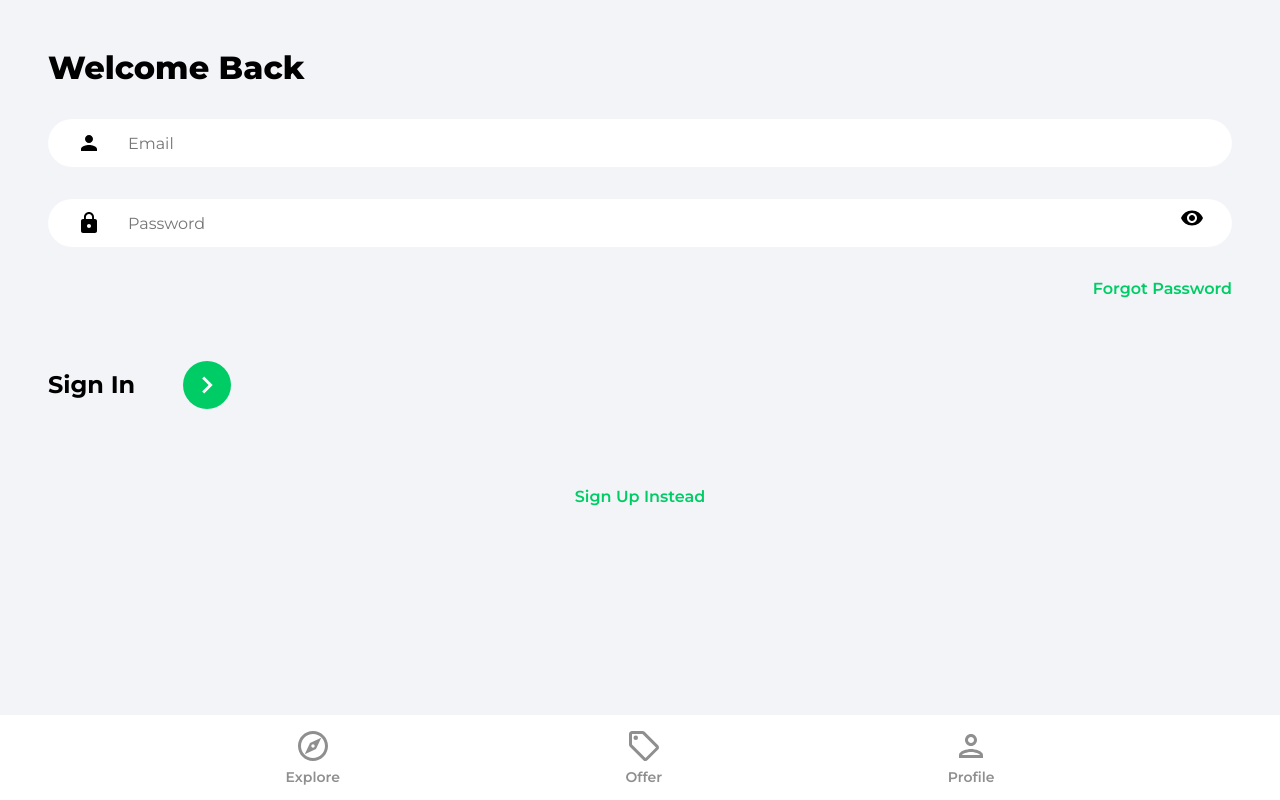
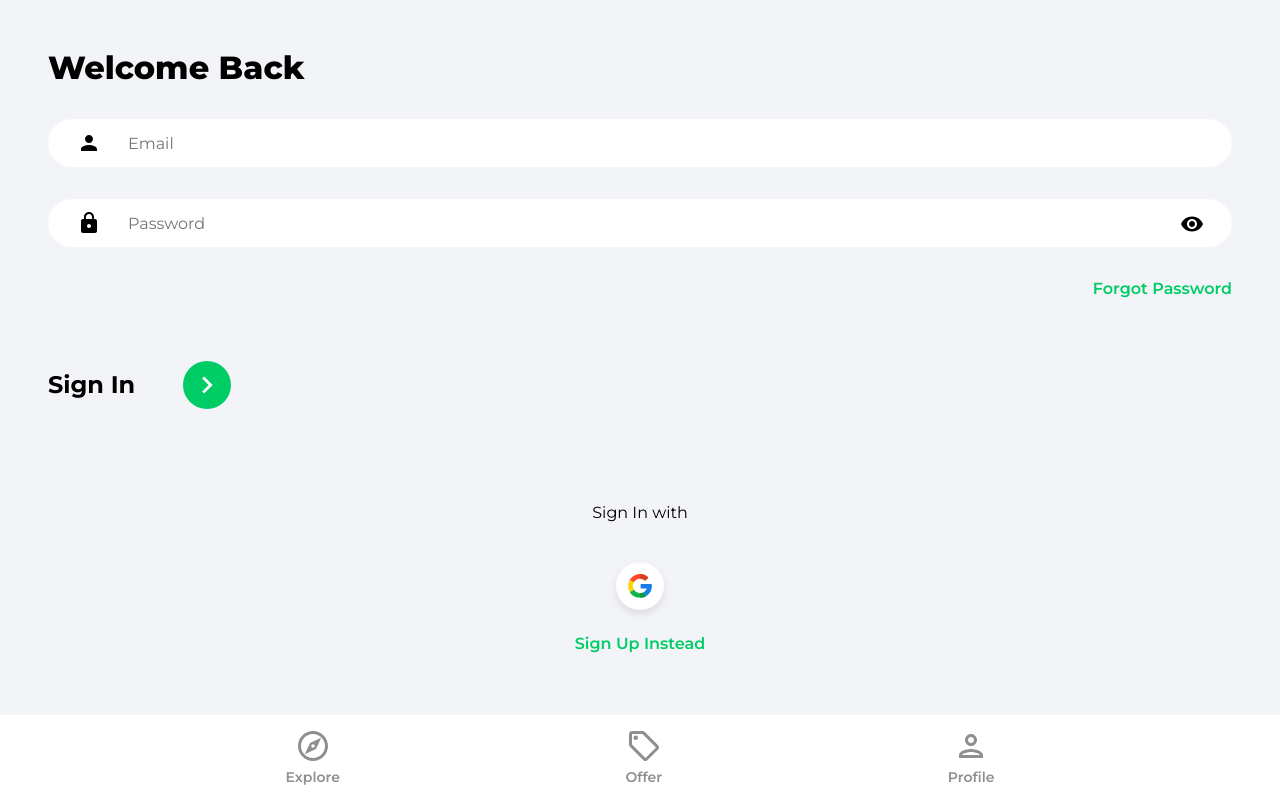
Before and after one commit to abhi692/House-Marketplace, a React (Create React App) app: page /sign-in in a window 1280 px wide. Built offline with nearby package versions, Linux system fonts and the light colour scheme.

Commit message:
OAuth done

```diff
--- /dev/null
+++ b/src/components/OAuth.jsx
@@ -0,0 +1,48 @@
+import { Link, useLocation, useNavigate } from "react-router-dom";
+import { getAuth, signInWithPopup, GoogleAuthProvider } from "firebase/auth";
+import { doc, setDoc, getDoc, serverTimestamp } from "firebase/firestore";
+import { db } from "../firebase.config";
+import { toast } from "react-toastify";
+import googleIcon from "../assets/svg/googleIcon.svg";
+
+function OAuth() {
+    const navigate= useNavigate()
+    const location= useLocation()
+
+    const onGoogleClick = async () => {
+        try {
+            const auth = getAuth()
+            const provider = new GoogleAuthProvider()
+            const result = await signInWithPopup(auth,provider)
+            const user = result.user
+
+            const docRef = doc(db,"users",user.uid)
+            const docSnap = await getDoc(docRef)
+
+            if(!docSnap.exists()){
+                await setDoc(doc(db,"users",user.uid), {
+                    name: user.displayName,
+                    email: user.email,
+                    timestamp: serverTimestamp()
+                })
+            }
+            navigate("/")
+        }
+        catch{
+            toast.error("Couldn't authorize with Google")
+        }
+    }
+
+  return (
+    <div className="socialLogin">
+      <p>
+        Sign {location.pathname=== "/sign-up" ? "Up" : "In"} with
+      </p>
+      <button className="socialIconDiv" onClick={onGoogleClick}>
+        <img className="socialIconImg" src={googleIcon} alt="google"/>
+      </button>
+    </div>
+  )
+}
+
+export default OAuth;
--- a/src/index.css
+++ b/src/index.css
@@ -289,11 +289,11 @@
 }
 
 .registerLink {
-  margin-top: 4rem;
+  margin-top: rem;
   color: #00cc66;
   font-weight: 600;
   text-align: center;
-  margin-bottom: 3rem;
+  margin-bottom: 7rem;
 }
 
 @media (min-width: 1217px) {
--- a/src/pages/SignIn.jsx
+++ b/src/pages/SignIn.jsx
@@ -4,6 +4,7 @@
 import visibilityIcon from "../assets/svg/visibilityIcon.svg";
 import {getAuth, signInWithEmailAndPassword} from "firebase/auth";
 import { toast } from "react-toastify";
+import OAuth from "../components/OAuth";
 
 function SignIn() {
   const [showPassword,setShowPassword] = useState(false)
@@ -61,7 +62,9 @@
               <img src={visibilityIcon}
                 alt="show password"
                 className="showPassword"
-                onClick={() =>setShowPassword((prevState)=>!prevState)}/>
+                onClick={() =>setShowPassword((prevState)=>!prevState)}
+                />
+            </div>
                 <Link to="/forgot-password" className="forgotPasswordLink">
                   Forgot Password
                 </Link>
@@ -73,9 +76,8 @@
                     <ArrowRightIcon fill="#ffffff" width="34px" height="34px"/>
                   </button>
                 </div>
-            </div>
           </form>
-          {/* {Google OAuth} */}
+          <OAuth/>
           <Link to="/sign-up" className="registerLink">
             Sign Up Instead
           </Link>
--- a/src/pages/SignUp.jsx
+++ b/src/pages/SignUp.jsx
@@ -6,6 +6,7 @@
 import visibilityIcon from "../assets/svg/visibilityIcon.svg";
 import { setDoc, doc, serverTimestamp } from "firebase/firestore";
 import { toast } from "react-toastify";
+import OAuth from "../components/OAuth";
 
 function SignUp() {
   const [showPassword,setShowPassword] = useState(false)
@@ -78,6 +79,7 @@
                 alt="show password"
                 className="showPassword"
                 onClick={() =>setShowPassword((prevState)=>!prevState)}/>
+            </div>
                 <Link to="/forgot-password" className="forgotPasswordLink">
                   Forgot Password
                 </Link>
@@ -89,9 +91,9 @@
                     <ArrowRightIcon fill="#ffffff" width="34px" height="34px"/>
                   </button>
                 </div>
-            </div>
           </form>
-          {/* {Google OAuth} */}
+          <OAuth/>
+
           <Link to="/sign-in" className="registerLink">
             Sign In Instead
           </Link>
```
